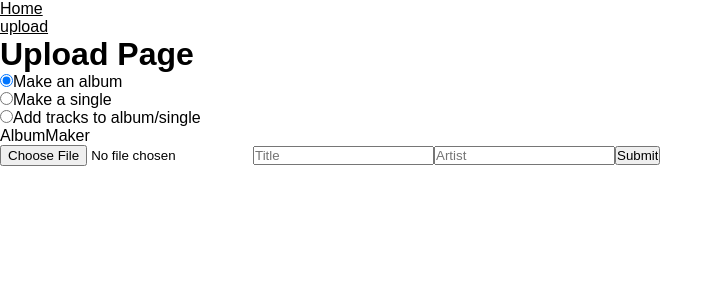
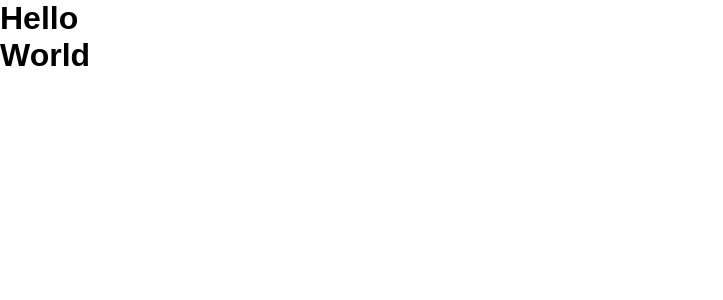
Before and after one commit to moreno-m2698/StudyCubbyFrontPrototype, a React (Vite) app: page /upload in a window 1280 px wide. Shown: the top 300 px of the page, without its empty margins (0-723 px from the left). Built offline with nearby package versions, Linux system fonts and the light colour scheme.

Commit message:
Created accordion component for testing

```diff
--- a/src/App.tsx
+++ b/src/App.tsx
@@ -2,18 +2,18 @@
 import {Route, Routes, Link } from "react-router-dom";
 import Upload from "./routes/Upload";
 import Home from "./routes/Home";
-// const exampleSong: Track = {
-//   title: "Welcome to the Pooh Corner",
-//   artist: "Sephiroth",
-//   src: "",
-//   image_src: "https://cdn.discordapp.com/attachments/709251252311031860/1081072843502125066/Sin.png"
-// }
+import AccordionTest from "./components/AccordionTest";
+
 
 function App() {
 
+    const test= true;
+
     return (
+
     <>
 
+        {(!test) ? <div>
         <nav>
             <ul>
                 <li>
@@ -28,6 +28,9 @@ function App() {
             <Route path="/" element={<Home />}/>
             <Route path="/upload" element={<Upload />}/>
         </Routes >
+        </div>
+        : <AccordionTest/> }
+
     </>
     );
 
--- /dev/null
+++ b/src/components/AccordionTest.tsx
@@ -0,0 +1,33 @@
+import { useState } from 'react';
+
+
+function AccordionTest() {
+
+
+    const stuff: any = [
+        {
+            text: "Hello"
+        },
+        {
+            text: "World"
+        }
+
+    ];
+
+
+  return (
+    <div className='wrapper'>
+        <div className='accordion'>
+            {stuff.map((item, index) => (
+                <div className='item'>
+                    <div className='text'>
+                        <h1>{item.text}</h1>
+                    </div>
+                </div>
+            ))}
+        </div>
+    </div>
+  );
+}
+
+export default AccordionTest;
```
Also changed, not shown: src/accordionTest.css (added).
